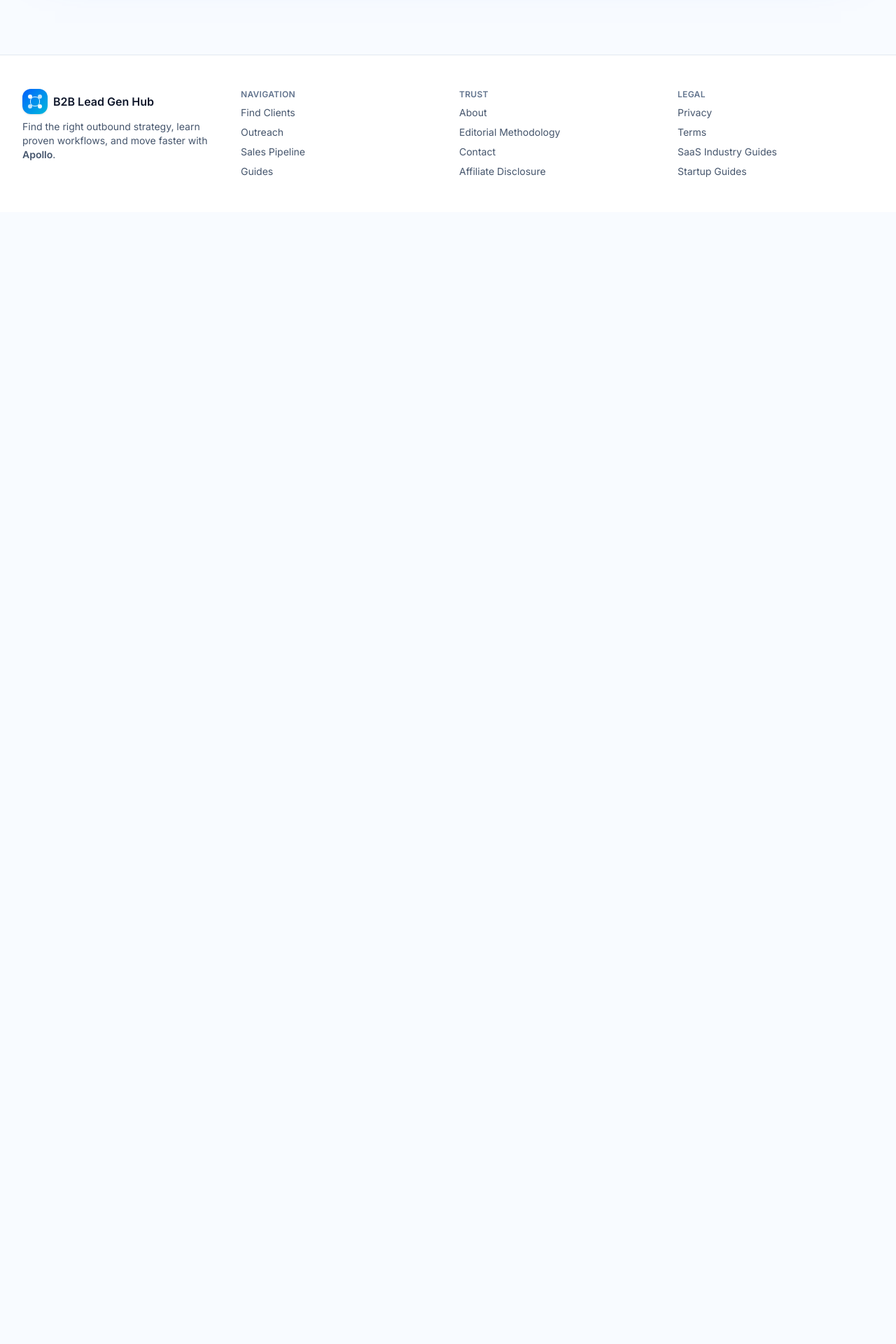
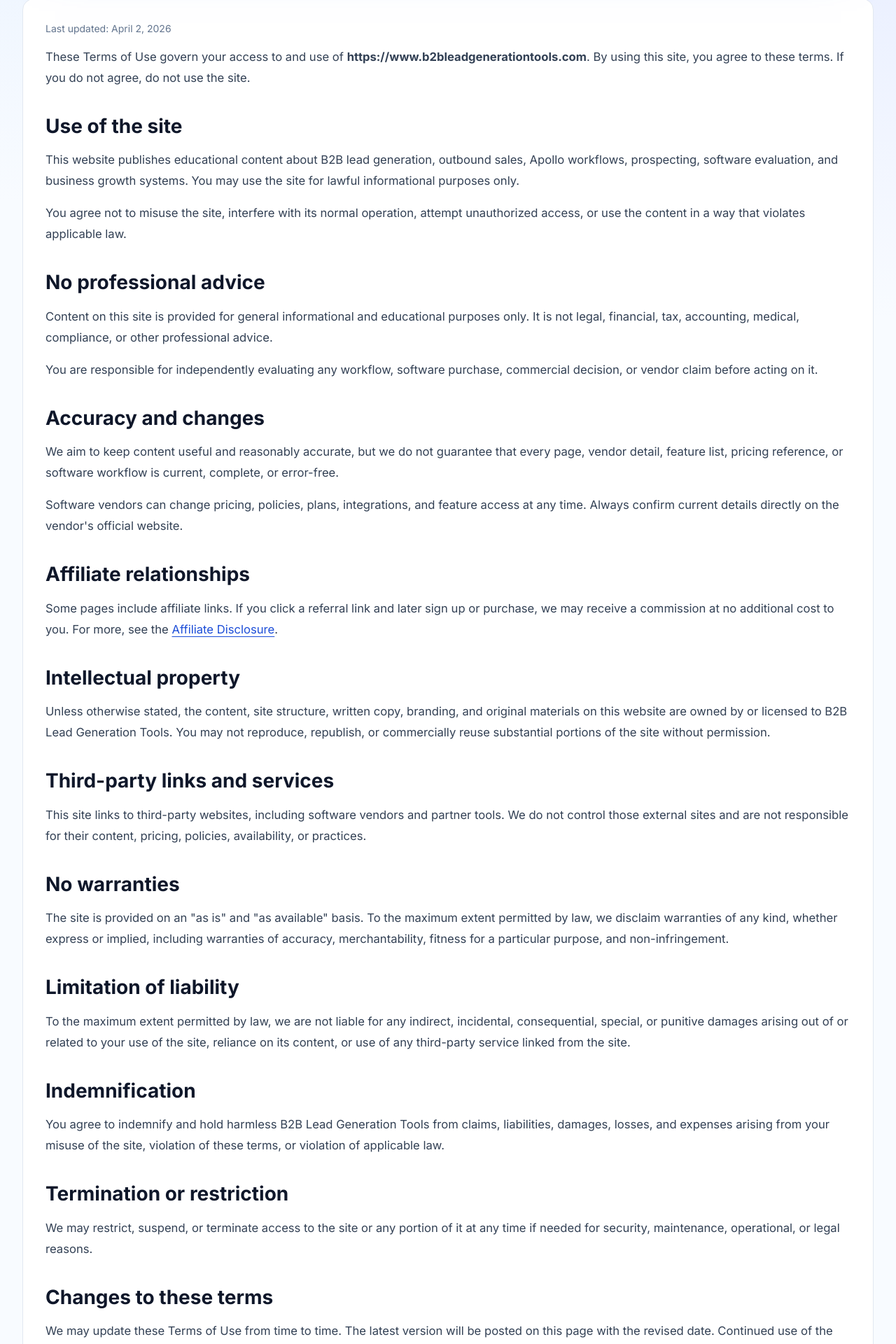
Before and after one commit to annalius3/b2bleadgenerationtools, a Next.js app: page /terms in a window 1280 px wide. Shown: the part 753-2673 px from the top of the page at 70% size. Before the commit the page ends 1056 px from the top, so only its background shows below. Built offline with nearby package versions, Linux system fonts and the light colour scheme; no server answers.

Commit message:
Expand terms page and add SEO action plan

```diff
--- a/app/terms/page.tsx
+++ b/app/terms/page.tsx
@@ -24,6 +24,102 @@
         description="Content is for educational business software guidance only. Validate all vendor terms and pricing independently."
         subtopics={['Educational content', 'No legal advice', 'Independent verification']}
       />
+      <section className="pb-16">
+        <article className="article-content rounded-2xl border border-slate-200 bg-white p-6 sm:p-8">
+          <p className="text-sm text-slate-500">Last updated: April 2, 2026</p>
+
+          <p>
+            These Terms of Use govern your access to and use of <strong>{siteConfig.url}</strong>. By using this site, you agree to these
+            terms. If you do not agree, do not use the site.
+          </p>
+
+          <h2>Use of the site</h2>
+          <p>
+            This website publishes educational content about B2B lead generation, outbound sales, Apollo workflows, prospecting, software
+            evaluation, and business growth systems. You may use the site for lawful informational purposes only.
+          </p>
+          <p>
+            You agree not to misuse the site, interfere with its normal operation, attempt unauthorized access, or use the content in a way
+            that violates applicable law.
+          </p>
+
+          <h2>No professional advice</h2>
+          <p>
+            Content on this site is provided for general informational and educational purposes only. It is not legal, financial, tax,
+            accounting, medical, compliance, or other professional advice.
+          </p>
+          <p>
+            You are responsible for independently evaluating any workflow, software purchase, commercial decision, or vendor claim before
+            acting on it.
+          </p>
+
+          <h2>Accuracy and changes</h2>
+          <p>
+            We aim to keep content useful and reasonably accurate, but we do not guarantee that every page, vendor detail, feature list,
+            pricing reference, or software workflow is current, complete, or error-free.
+          </p>
+          <p>
+            Software vendors can change pricing, policies, plans, integrations, and feature access at any time. Always confirm current
+            details directly on the vendor&apos;s official website.
+          </p>
+
+          <h2>Affiliate relationships</h2>
+          <p>
+            Some pages include affiliate links. If you click a referral link and later sign up or purchase, we may receive a commission at no
+            additional cost to you. For more, see the <a href="/affiliate-disclosure">Affiliate Disclosure</a>.
+          </p>
+
+          <h2>Intellectual property</h2>
+          <p>
+            Unless otherwise stated, the content, site structure, written copy, branding, and original materials on this website are owned by
+            or licensed to B2B Lead Generation Tools. You may not reproduce, republish, or commercially reuse substantial portions of the site
+            without permission.
+          </p>
+
+          <h2>Third-party links and services</h2>
+          <p>
+            This site links to third-party websites, including software vendors and partner tools. We do not control those external sites and
+            are not responsible for their content, pricing, policies, availability, or practices.
+          </p>
+
+          <h2>No warranties</h2>
+          <p>
+            The site is provided on an &quot;as is&quot; and &quot;as available&quot; basis. To the maximum extent permitted by law, we disclaim warranties of
+            any kind, whether express or implied, including warranties of accuracy, merchantability, fitness for a particular purpose, and
+            non-infringement.
+          </p>
+
+          <h2>Limitation of liability</h2>
+          <p>
+            To the maximum extent permitted by law, we are not liable for any indirect, incidental, consequential, special, or punitive damages
+            arising out of or related to your use of the site, reliance on its content, or use of any third-party service linked from the site.
+          </p>
+
+          <h2>Indemnification</h2>
+          <p>
+            You agree to indemnify and hold harmless B2B Lead Generation Tools from claims, liabilities, damages, losses, and expenses arising
+            from your misuse of the site, violation of these terms, or violation of applicable law.
+          </p>
+
+          <h2>Termination or restriction</h2>
+          <p>
+            We may restrict, suspend, or terminate access to the site or any portion of it at any time if needed for security, maintenance,
+            operational, or legal reasons.
+          </p>
+
+          <h2>Changes to these terms</h2>
+          <p>
+            We may update these Terms of Use from time to time. The latest version will be posted on this page with the revised date.
+            Continued use of the site after updates means you accept the revised terms.
+          </p>
+
+          <h2>Contact</h2>
+          <p>
+            For questions about these terms, advertising, or business cooperation, contact{' '}
+            <a href="mailto:vladkatintam@gmail.com">vladkatintam@gmail.com</a>.
+          </p>
+        </article>
+      </section>
     </Container>
   );
 }
```
Also changed, not shown: 1 other file (tests, documents, lock files or other folders).
